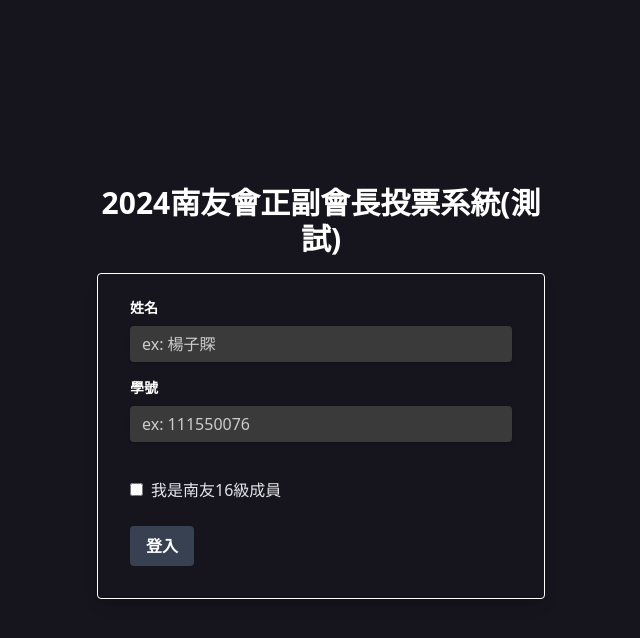
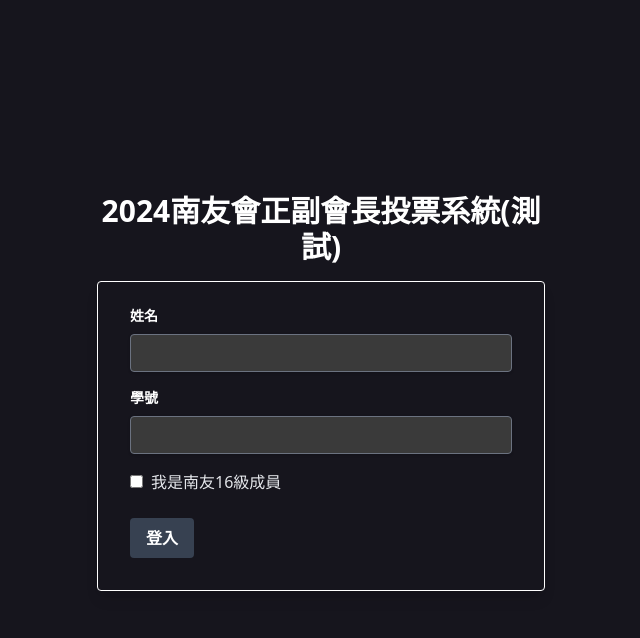
Before and after one commit to David810209/online-voting-system, a Flask app: page / in a window 1280 px wide. Shown: the top 638 px of the page, without its empty margins (319-959 px from the left). Run offline with Flask 3, Linux system fonts and the light colour scheme.

Commit message:
make it better

```diff
--- a/templates/login.html
+++ b/templates/login.html
@@ -53,37 +53,38 @@
     <div class="w-full max-w-md">
         <h1 class="text-3xl text-white font-bold text-center mb-4">2024南友會正副會長投票系統(測試)
         </h1> <!-- 大標題 -->
-        <form class="custom-form shadow-lg rounded px-8 pt-6 pb-8 mb-4" method="POST">
+        <form id="loginForm" method="POST" action="/" class="custom-form shadow-lg rounded px-8 pt-6 pb-8 mb-4">
             <div class="mb-4">
-                <label class="block text-white text-sm font-bold mb-2" for="username">
-                    姓名
-                </label>
-                <input
-                    class="shadow appearance-none  rounded w-full py-2 px-3 text-white leading-tight focus:outline-none focus:shadow-outline"
-                    id="username" name="username" type="text" placeholder="ex: 楊子賝">
+                <label for="username" class="block text-white text-sm font-bold mb-2">姓名</label>
+                <input type="text" id="username" name="username" required
+                    class="shadow appearance-none border rounded w-full py-2 px-3 text-white leading-tight focus:outline-none focus:shadow-outline bg-gray-700 border-gray-500">
             </div>
-            <div class="mb-6">
-                <label class="block text-white text-sm font-bold mb-2" for="userid">
-                    學號
-                </label>
-                <input
-                    class="shadow appearance-none rounded w-full py-2 px-3 text-white mb-3 leading-tight focus:outline-none focus:shadow-outline"
-                    id="userid" name="userid" type="text" placeholder="ex: 111550076">
+            <div class="mb-4">
+                <label for="userid" class="block text-white text-sm font-bold mb-2">學號</label>
+                <input type="text" id="userid" name="userid" required
+                    class="shadow appearance-none border rounded w-full py-2 px-3 text-white leading-tight focus:outline-none focus:shadow-outline bg-gray-700 border-gray-500">
             </div>
             <div class="mb-6">
                 <label class="inline-flex items-center">
-                    <input type="checkbox" class="form-checkbox text-indigo-600">
+                    <input type="checkbox" class="form-checkbox text-indigo-600" name="member_check">
                     <span class="ml-2 text-gray-200">我是南友16級成員</span>
                 </label>
             </div>
             <div class="flex items-center justify-between">
-                <button
-                    class="bg-gray-700 hover:bg-gray-600 text-white font-bold py-2 px-4 rounded focus:outline-none focus:shadow-outline"
-                    type="submit">
+                <button id="submitButton" type="submit"
+                    class="bg-gray-700 hover:bg-gray-600 text-white font-bold py-2 px-4 rounded focus:outline-none focus:shadow-outline">
                     登入
                 </button>
             </div>
         </form>
+        <script>
+            document.addEventListener('DOMContentLoaded', function() {
+                const messages = {{ get_flashed_messages(with_categories=true)|tojson }};
+                if (messages.some(([category, message]) => category === 'danger')) {
+                    document.getElementById('submitButton').disabled = true;
+                }
+            });
+        </script>
         {% with messages = get_flashed_messages(with_categories=true) %}
             {% if messages %}
                 <div class="mb-4">
```
Also changed, not shown: templates/check.html (+11 -3 lines).
